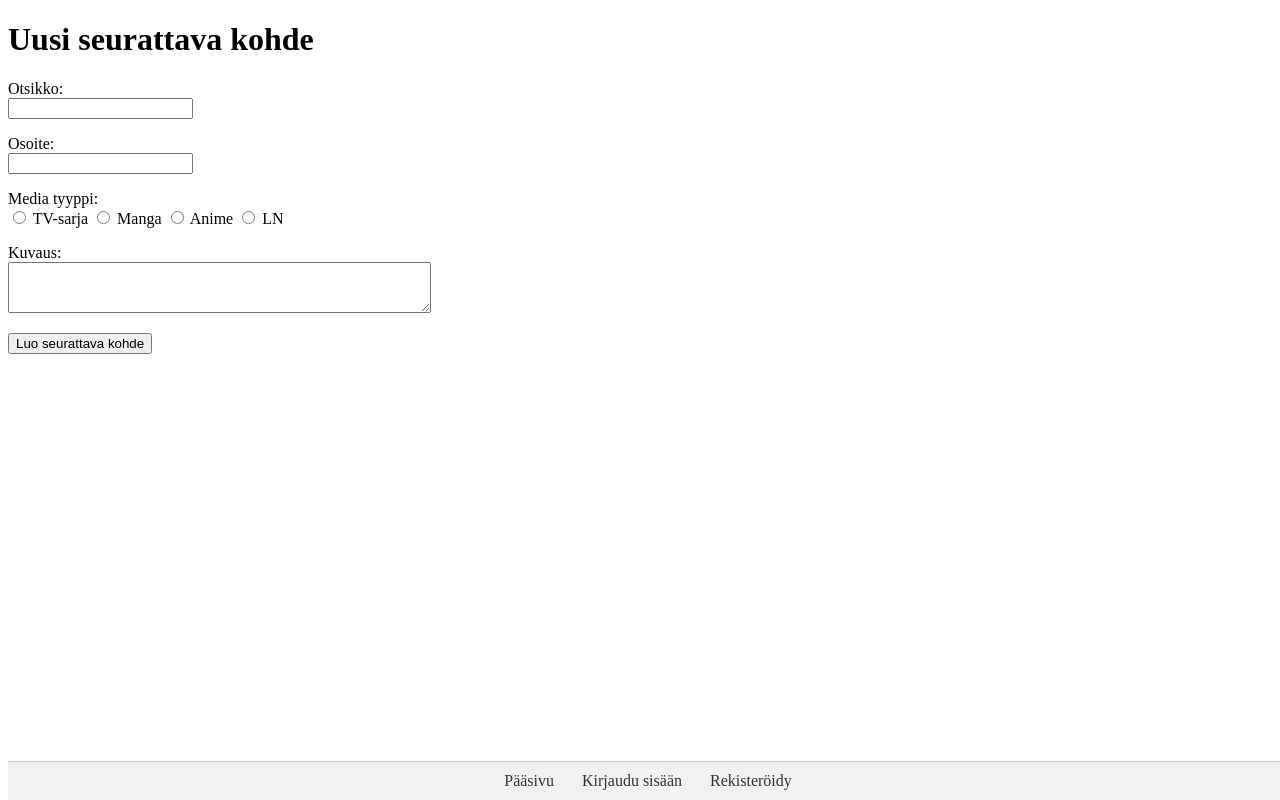
After one commit to Deca89/EntertainmentMediaSub, a Flask app: page /new_item in a window 1280 px wide. The commit adds this page. Run offline with Flask 3, Linux system fonts and the light colour scheme.

Commit message:
enabled adding new objects

```diff
--- a/app.py
+++ b/app.py
@@ -16,8 +16,8 @@ def index():
 def register():
     return render_template("register.html")
 
-@app.route("/create", methods=["POST"])
-def create():
+@app.route("/create_user", methods=["POST"])
+def create_user():
     username = request.form["username"]
     password1 = request.form["password1"]
     password2 = request.form["password2"]
@@ -42,20 +42,44 @@ def login():
         username = request.form["username"]
         password = request.form["password"]
 
-        result = db.query("SELECT password_hash FROM users WHERE username = ?", [username])
+        result = db.query("SELECT id, password_hash FROM users WHERE username = ?", [username])
 
         if not result:
             return render_template("login.html", error="VIRHE: väärä tunnus tai salasana")
 
-        password_hash = result[0][0]
+        result = result[0]
+
+        user_id = result["id"]
+        password_hash = result["password_hash"]
+
 
         if not check_password_hash(password_hash, password):
             return render_template("login.html", error="VIRHE: väärä tunnus tai salasana")
         else:
             session["username"] = username
+            session["user_id"] = user_id
             return redirect("/")
 
 @app.route("/logout")
 def logout():
     del session["username"]
+    del session["user_id"]
     return redirect("/")
+
+@app.route("/new_item")
+def new_item():
+    return render_template("new_item.html")
+
+@app.route("/create_item", methods=["POST"])
+def create_item():
+    title = request.form["title"]
+    link = request.form["link"]
+    media_type = request.form["media_type"]
+    descriptions = request.form["descriptions"]
+    user_id = session["user_id"]
+
+    sql = """INSERT INTO items (title, link, media_type, descriptions, user_id)
+             VALUES (?, ?, ?, ?, ?)"""
+    db.execute(sql, [title, link, media_type, descriptions, user_id])
+
+    return render_template("index.html", message="Seurattava kohde lisätty")
--- a/templates/footer.html
+++ b/templates/footer.html
@@ -1,13 +1,14 @@
 <footer>
   <div class="footer-links">
 
-    <a href="/">Main Page</a>
+    <a href="/">Pääsivu</a>
 
     {% if 'username' in session %}
-        <a href="/logout">Logout</a>
+        <a href="/logout">Kirjaudu ulos</a>
+        <a href="/new_item">Lisää uusi kohde</a>
     {% else %}
-        <a href="/login">Login</a>
-        <a href="/register">Register</a>
+        <a href="/login">Kirjaudu sisään</a>
+        <a href="/register">Rekisteröidy</a>
     {% endif %}
 
   </div>
--- a/templates/index.html
+++ b/templates/index.html
@@ -7,6 +7,11 @@
 
 <body>
   <h1>EntertainmentMediaSub</h1>
+  {% if message %}
+  <p style="color: green;">
+    {{ message }}
+  </p>
+  {% endif %}
   <p>
     Tervetuloa <b>Entertainment Media Sub:iin</b>!
   </p>
--- /dev/null
+++ b/templates/new_item.html
@@ -0,0 +1,44 @@
+<!DOCTYPE html>
+<html>
+
+<head>
+  <title>Uusi seurattava kohde</title>
+</head>
+
+<body>
+  <h1>Uusi seurattava kohde</h1>
+  {% if error %}
+  <p style="color: red;">
+    {{ error }}
+  </p>
+  {% endif %}
+  {% if message %}
+  <p style="color: green;">
+    {{ message }}
+  </p>
+  {% endif %}
+  <form action="/create_item" method="post">
+    <p>
+      Otsikko: <br />
+      <input type="text" name="title" />
+    </p>
+    <p>
+      Osoite: <br />
+      <input type="text" name="link" />
+    </p>
+    <p>
+      Media tyyppi: <br />
+      <input type="radio" name="media_type" value="1" /> TV-sarja
+      <input type="radio" name="media_type" value="2" /> Manga
+      <input type="radio" name="media_type" value="3" /> Anime
+      <input type="radio" name="media_type" value="4" /> LN
+    </p>
+    <p>Kuvaus: <br />
+      <textarea name="descriptions" rows="3" cols="50"></textarea>
+    </p>
+    <input type="submit" value="Luo seurattava kohde" />
+  </form>
+  {% include "footer.html" %}
+</body>
+
+</html>
--- a/templates/register.html
+++ b/templates/register.html
@@ -16,7 +16,7 @@
     {{ message }}
   </p>
   {% endif %}
-  <form action="/create" method="post">
+  <form action="/create_user" method="post">
     <p>
       Tunnus: <br />
       <input type="text" name="username" />
```
Also changed, not shown: schema.sql (+9 -0 lines), README.md.
